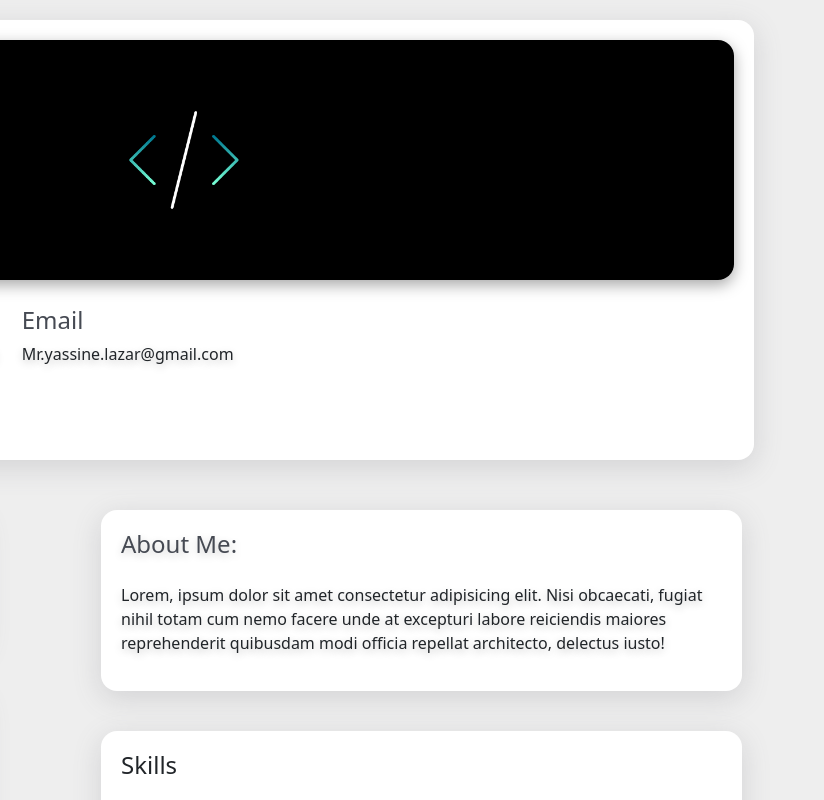
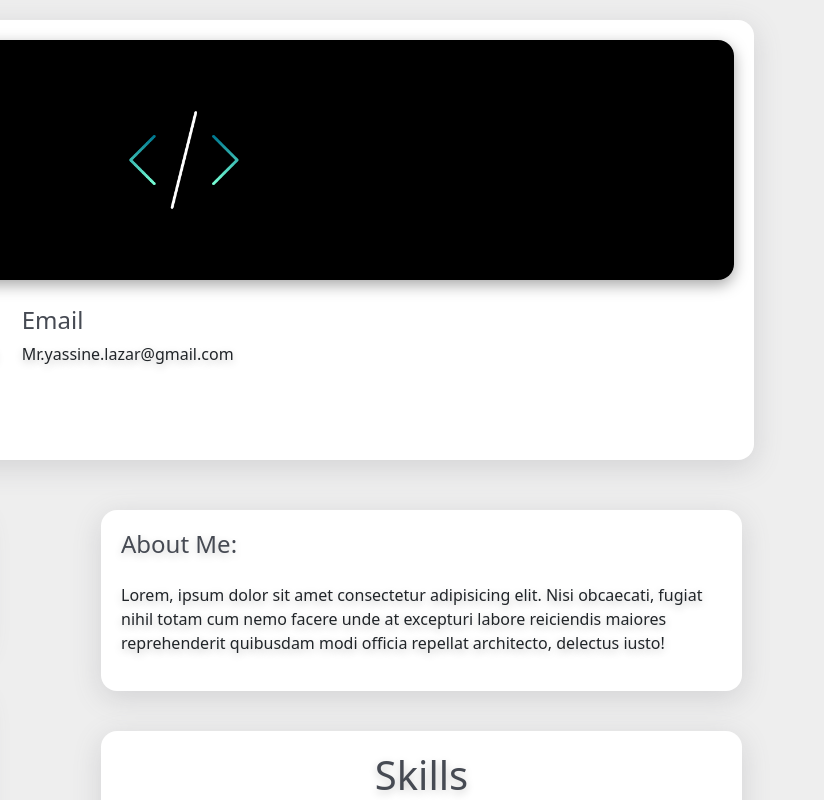
Before and after one commit to LazarYassine/Profile, a plain HTML site: page index.html in a window 1280 px wide. Shown: the top 800 px of the page, 456-1280 px from the left. Drawn offline with nearby package versions, Linux system fonts and the light colour scheme.

Commit message:
Skill title css change

```diff
--- a/index.html
+++ b/index.html
@@ -118,7 +118,7 @@
                 <!-- Skills Section Start -->
 
                 <div class="col-lg-12 skills_section">
-                    <h4 class="mb-4" >Skills</h4>
+                    <h1 class="text-center" >Skills</h1>
                     <div class=" row mb-4 ">
                         <div class="col-lg-3 col-sm-6 col-xs-6 img_container">
                             <img width="60%" src="images/html.png" />
--- a/styles/style.css
+++ b/styles/style.css
@@ -250,6 +250,12 @@ body {
 
 }
 
+.skills_section h1 {
+    color: #464a53;
+    text-shadow: rgba(0, 0, 0, 0.20) 0px 3px 8px;
+    margin-bottom: 60px;
+}
+
 .img_container {
     display: flex;
     align-items: center;
```
